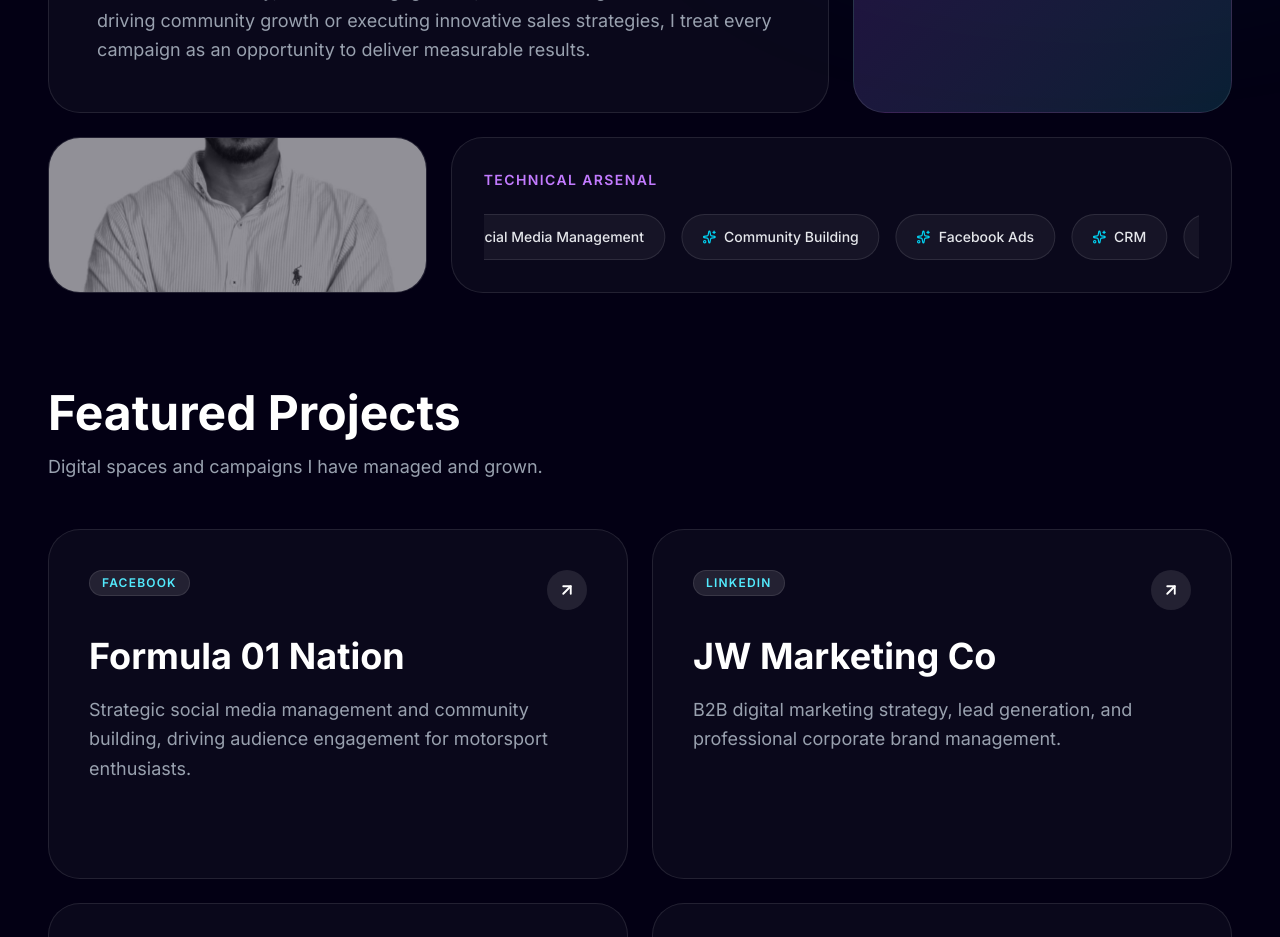
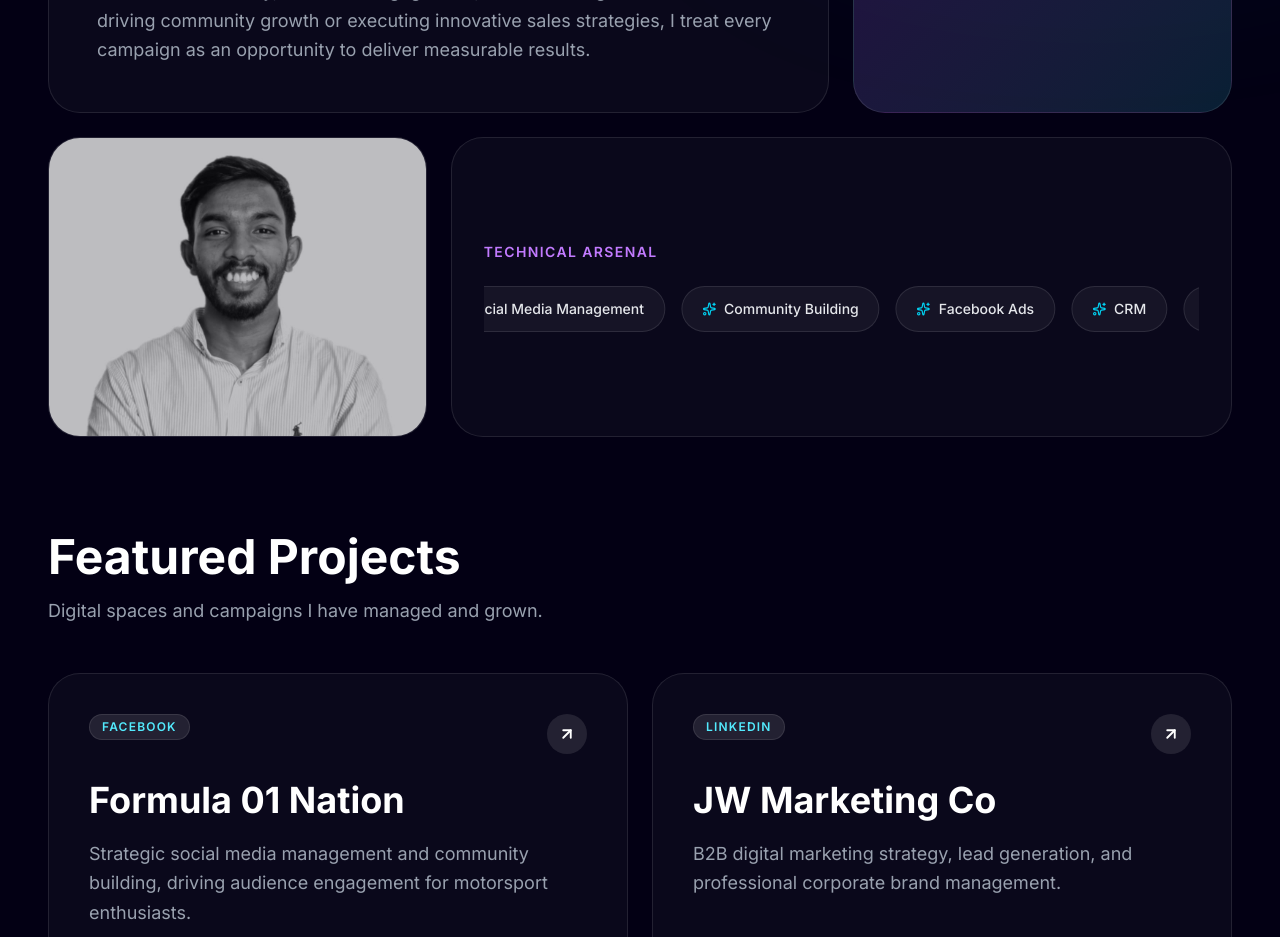
Before and after one commit to nigunthan/portfolio, a Next.js app: page / in a window 1280 px wide. Shown: the part 1100-2037 px from the top of the page. Built offline with nearby package versions, Linux system fonts and the light colour scheme.

Commit message:
Refactor fadeIn transition and adjust image class
Updated fadeIn transition and fixed image cropping issue.

```diff
--- a/app/page.tsx
+++ b/app/page.tsx
@@ -29,7 +29,6 @@
 
   const fadeIn = {
     hidden: { opacity: 0, y: 30 },
-    // Removed 'ease: "easeOut"' to fix the Vercel TypeScript error perfectly
     visible: { opacity: 1, y: 0, transition: { duration: 0.6 } },
   };
 
@@ -138,12 +137,13 @@
               <p className="text-sm uppercase tracking-widest text-gray-300 font-medium">Revenue Growth Generated</p>
             </motion.div>
 
-            {/* Photo / DP Card */}
-            <motion.div variants={fadeIn} className="bg-white/[0.03] border border-white/10 rounded-[2rem] overflow-hidden aspect-square md:aspect-auto md:h-full relative group">
+            {/* Photo / DP Card (FIXED CROP ISSUE) */}
+            <motion.div variants={fadeIn} className="bg-white/[0.03] border border-white/10 rounded-[2rem] overflow-hidden min-h-[300px] md:h-full relative group">
               <img
                 src="/profile.jpg"
                 alt="Nigunthan Prignaselvam"
-                className="absolute inset-0 w-full h-full object-cover grayscale opacity-60 group-hover:grayscale-0 group-hover:opacity-100 group-hover:scale-105 transition-all duration-700"
+                // Added "object-top" to anchor the image so your head isn't chopped off!
+                className="absolute inset-0 w-full h-full object-cover object-top grayscale opacity-80 group-hover:grayscale-0 group-hover:opacity-100 group-hover:scale-105 transition-all duration-700"
                 onError={(e) => { e.currentTarget.style.display = 'none'; }}
               />
             </motion.div>
```
